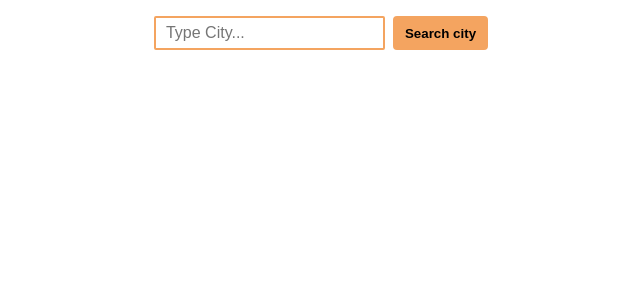
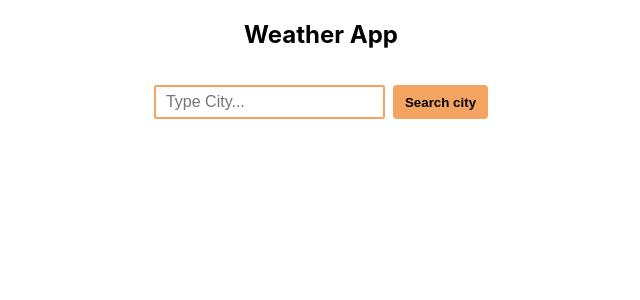
Before and after one commit to goldipl/ReactWeatherApp, a React (Create React App) app: page / in a window 1280 px wide. Shown: the top 300 px of the page, without its empty margins (319-959 px from the left). Built offline with nearby package versions, Linux system fonts and the light colour scheme.

Commit message:
add title and css

```diff
--- a/src/comp/App.css
+++ b/src/comp/App.css
@@ -1,6 +1,10 @@
 body {
     box-sizing: border-box;
     margin: 0;
+}
+
+.App h2 {
+    text-align: center;
 }
 
 form {
--- a/src/comp/SearchSection.js
+++ b/src/comp/SearchSection.js
@@ -2,6 +2,8 @@ import React from 'react';
 
 const SearchSection = (props) => {
   return (
+    <>
+      <h2>Weather App</h2>
       <form onSubmit={props.citySubmit}>
         <input type="text"
           value={props.value}
@@ -10,6 +12,7 @@ const SearchSection = (props) => {
         />
         <button>Search city</button>
       </form>
+    </>
   );
 }
 
```
Lines whose indentation alone changed are shown as unchanged.
